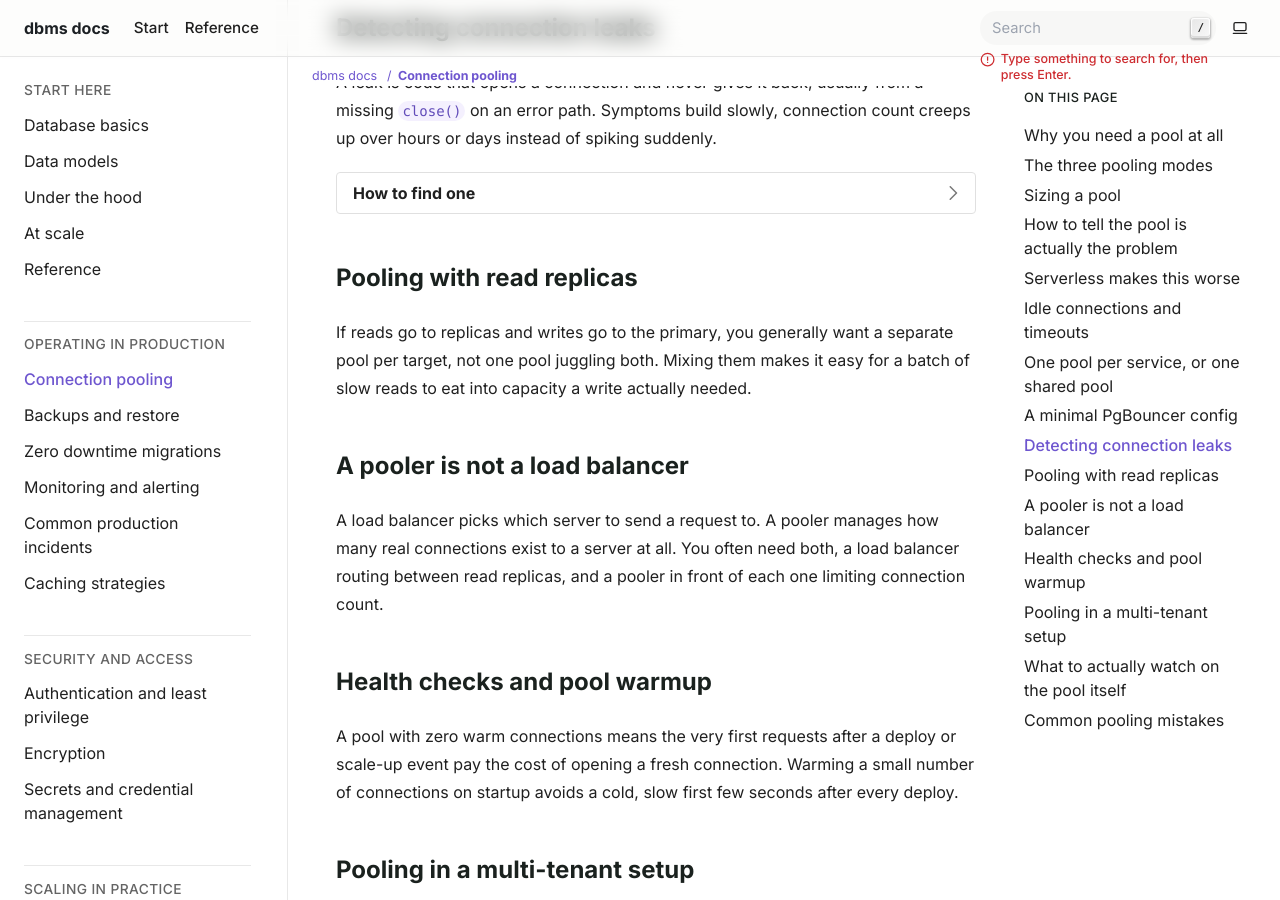
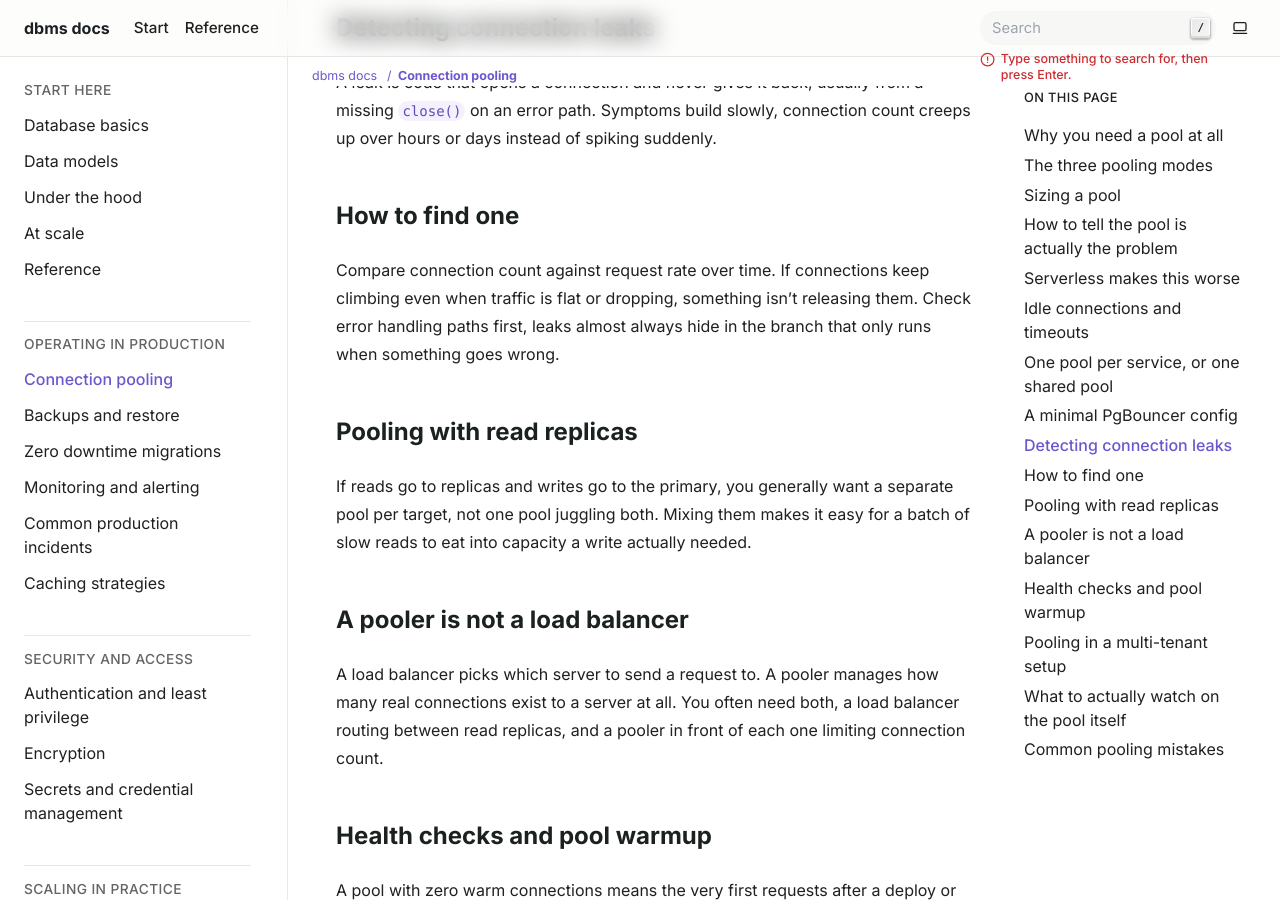
Before and after one commit to musix787-sketch/databases, a Sphinx documentation site: the page built from source/connection-pooling.rst, in a window 1280 px wide and 900 px high, scrolled down 3346 px. Built offline with Sphinx 7.4.7, drawn with Linux system fonts in a browser that asks for light colours; some of the changed lines change nothing that is shown.

Commit message:
Update connection-pooling.rst

```diff
--- a/source/connection-pooling.rst
+++ b/source/connection-pooling.rst
@@ -154,12 +154,13 @@ A leak is code that opens a connection and never gives it back, usually from
 a missing ``close()`` on an error path. Symptoms build slowly, connection
 count creeps up over hours or days instead of spiking suddenly.
 
-.. dropdown:: How to find one
+How to find one
+--------------------------------
 
-   Compare connection count against request rate over time. If connections
-   keep climbing even when traffic is flat or dropping, something isn't
-   releasing them. Check error handling paths first, leaks almost always
-   hide in the branch that only runs when something goes wrong.
+Compare connection count against request rate over time. If connections
+keep climbing even when traffic is flat or dropping, something isn't
+releasing them. Check error handling paths first, leaks almost always
+hide in the branch that only runs when something goes wrong.
 
 .. _pool-and-replicas:
 
```
